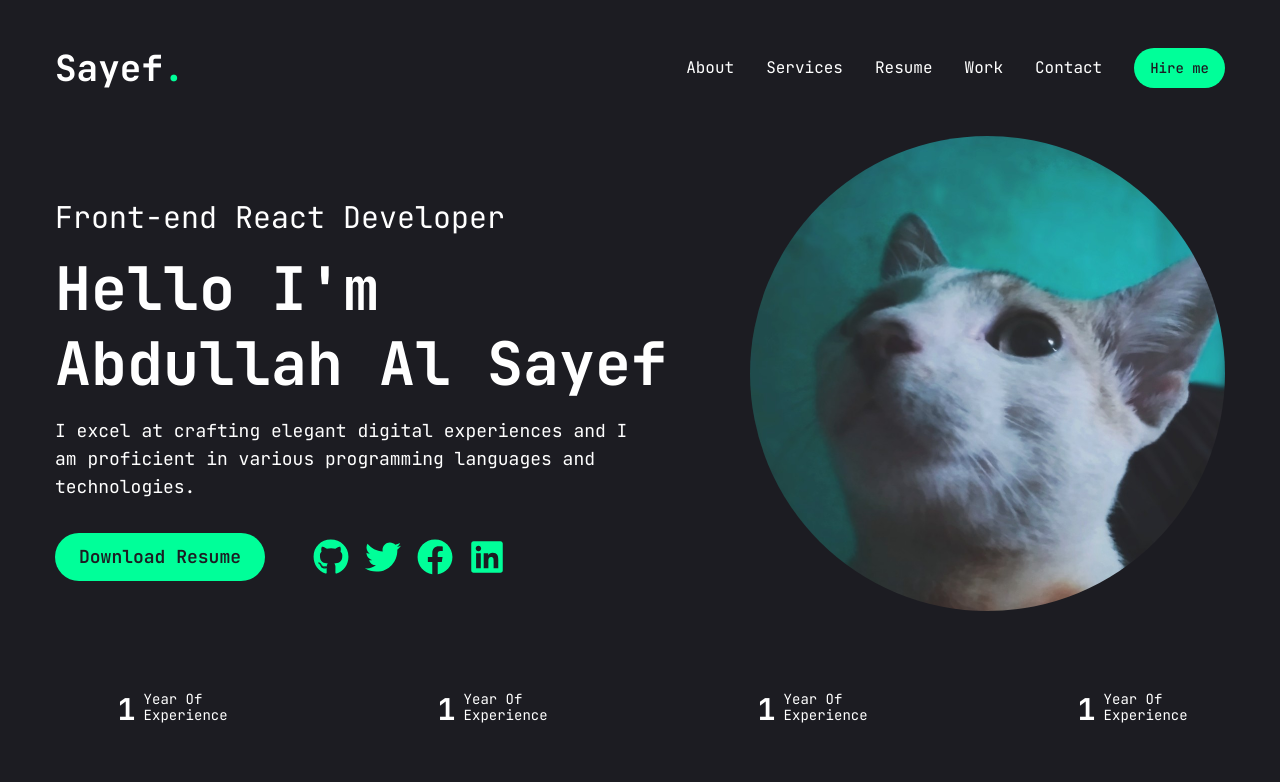
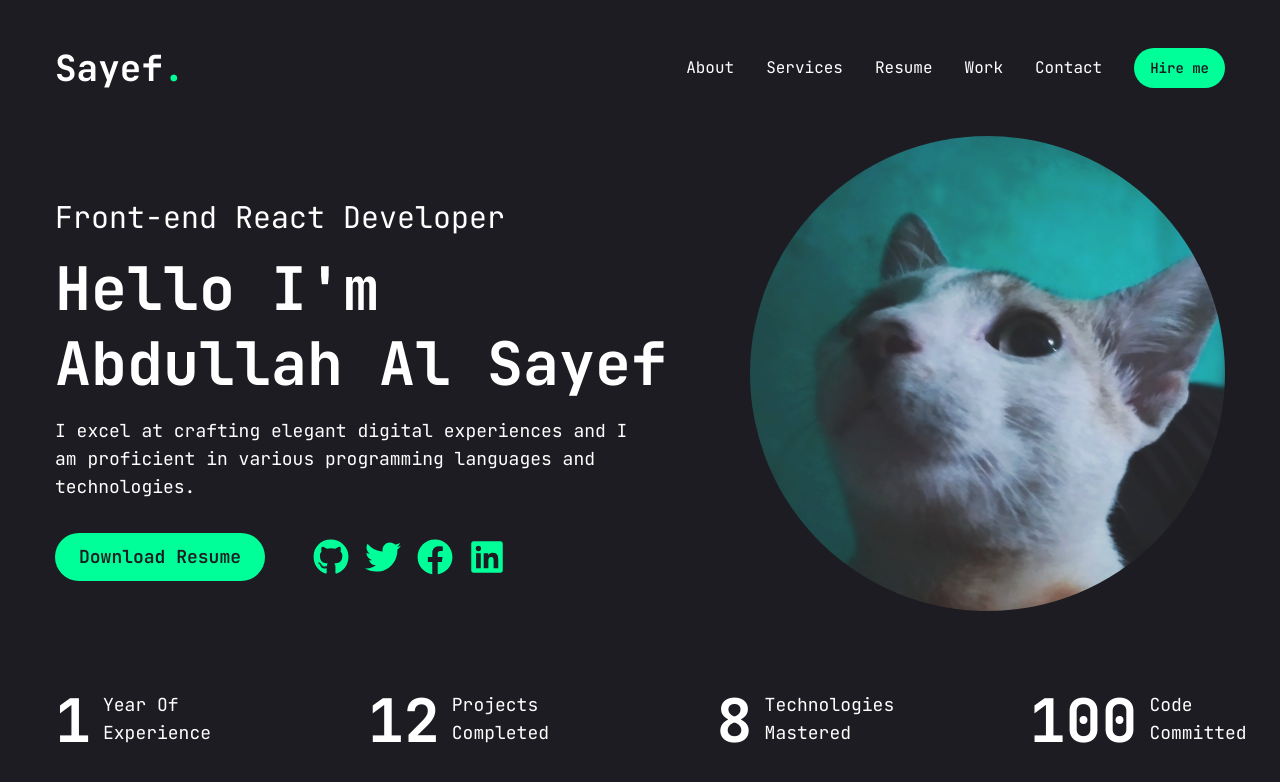
Before and after one commit to blckdrgn03/new-portfolio, a Next.js app: page / in a window 1280 px wide. Shown: the top 782 px of the page. Built offline with nearby package versions, Linux system fonts and the light colour scheme.

Commit message:
updated stats

```diff
--- a/app/page.jsx
+++ b/app/page.jsx
@@ -7,14 +7,14 @@ import Image from "next/image";
 export default function Home() {
     return (
         <main>
-                <section className="container flex flex-col items-center xl:flex-row-reverse justify-between">
-                <div className="relative rounded-full overflow-hidden xl:pb-0 h-[250px] w-[250px] xl:h-[475px] xl:w-[475px] mb-8">
+            <section className="container flex flex-col items-center xl:flex-row-reverse justify-between">
+                <div className="relative rounded-full overflow-hidden xl:pb-0 h-[250px] w-[250px] md:h-[275px] md:w-[275px] md:h-[300px] md:w-[300px] xl:h-[475px] xl:w-[475px] mb-8">
                     <Image className="object-cover absolute" alt="Sayef" fill quality={100} src="/pic.png"/>
                 </div>
                 <div>
-                    <span className="text-center xl:text-left pb-1 block text-lg xl:text-3xl xl:pb-4">Front-end React Developer</span>
-                    <h1 className="md:leading-tight xl:leading-tight text-3xl xl:text-6xl font-bold text-center xl:text-left pb-4">Hello I&apos;m <br />Abdullah Al Sayef</h1>
-                    <p className="xl:w-[54ch] text-sm text-center xl:text-left pb-8 xl:text-lg xl:pb-8">I excel at crafting elegant digital experiences and I am proficient in various programming languages and technologies.</p>
+                    <span className="text-center xl:text-left pb-1 block text-lg lg:text-xl xl:text-3xl xl:pb-4">Front-end React Developer</span>
+                    <h1 className="md:leading-tight md:text-4xl xl:leading-tight text-3xl lg:text-5x xl:text-6xl font-bold text-center xl:text-left pb-4">Hello I&apos;m <br />Abdullah Al Sayef</h1>
+                    <p className="xl:w-[54ch] text-sm md:text-md text-center xl:text-left pb-8 lg:text-lg xl:pb-8">I excel at crafting elegant digital experiences and I am proficient in various programming languages and technologies.</p>
                     <Socials />
                 </div>
 
--- a/components/header.jsx
+++ b/components/header.jsx
@@ -40,7 +40,7 @@ export default function Header() {
                         return <Link className={`${currentPath == link.path && "text-accent border-b-accent border-b-2"} hover:text-accent transition-all duration-300 capitalize`}  key={i} href={link.path}>{link.name}</Link>;
                     })}
                 </nav>
-                <Button className="semibold bg-accent text-primary rounded-full hover:bg-accent-hover">Hire me</Button>
+                <Button className="font-semibold bg-accent text-primary rounded-full hover:bg-accent-hover">Hire me</Button>
             </div>
             <HiMenuAlt4 className="text-4xl cursor-pointer xl:hidden"/>
         </header>
--- a/components/socials.jsx
+++ b/components/socials.jsx
@@ -5,19 +5,19 @@ import { FaGithub, FaFacebook, FaTwitter, FaLinkedin } from "react-icons/fa";
 export default function Socials() {
     return (
         <div className="flex justify-center xl:justify-start items-center gap-8 xl:gap-12">
-            <Button className="bg-accent text-sm font-semibold xl:p-6 xl:text-lg text-primary rounded-full hover:bg-accent-hover">Download Resume</Button>
+            <Button className="bg-accent text-sm lg:text-md font-semibold xl:p-6 xl:text-lg text-primary rounded-full hover:bg-accent-hover">Download Resume</Button>
             <div className="flex gap-4 items-center">
                 <a href="">
-                    <FaGithub className="hover:text-accent-hover text-2xl xl:text-4xl text-accent"/>
+                    <FaGithub className="hover:text-accent-hover text-2xl xl:text-4xl lg:text-3xl text-accent"/>
                 </a>
                 <a href="">
-                    <FaTwitter className="hover:text-accent-hover text-2xl xl:text-4xl text-accent"/>
+                    <FaTwitter className="hover:text-accent-hover text-2xl xl:text-4xl lg:text-3xl text-accent"/>
                 </a>
                 <a href="">
-                    <FaFacebook className="hover:text-accent-hover text-2xl xl:text-4xl text-accent"/>
+                    <FaFacebook className="hover:text-accent-hover text-2xl lg:text-3xl xl:text-4xl text-accent"/>
                 </a>
                 <a href="">
-                    <FaLinkedin className="hover:text-accent-hover text-2xl xl:text-4xl text-accent"/>
+                    <FaLinkedin className="hover:text-accent-hover text-2xl lg:text-3xl xl:text-4xl text-accent"/>
                 </a>
 
 
--- a/components/stats.jsx
+++ b/components/stats.jsx
@@ -1,24 +1,24 @@
+import CountupOnVisible from '@/lib/CountupOnVisible';
+
 export default function Stats() {
     return (
-        <section className="flex flex-wrap xl:flex-nowrap justify-between mt-12">
-            <div className="w-1/2 gap-2 mb-8 flex justify-center align-center">
-                <span className="text-3xl font-bold">1</span>
-                <span className="capitalize text-sm leading-4 w-[7ch]">year of experience</span>
+        <section className="flex container flex-wrap md:flex-nowrap justify-between mt-12">
+            <div className="w-1/2 md:w-auto gap-2 xl:gap-3 mb-8 md:mb-0 flex justify-center align-center">
+                <span className="text-3xl lg:text-4xl xl:text-6xl font-bold"><CountupOnVisible start={0} end={1} duration={5}/></span>
+                <span className="capitalize text-sm lg:text-md leading-4 xl:text-lg w-[7ch]">year of experience</span>
             </div>
-            <div className="w-1/2 gap-2 flex justify-center align-center">
-                <span className="text-3xl font-bold">1</span>
-                <span className="capitalize text-sm leading-4 w-[7ch]">year of experience</span>
+            <div className="w-1/2 md:w-auto gap-2 xl:gap-3 flex justify-center align-center">
+                <span className="text-3xl lg:text-4xl xl:text-6xl font-bold"><CountupOnVisible start={0} end={12} duration={5}/></span>
+                <span className="capitalize text-sm lg:text-md leading-4 xl:text-lg w-[7ch]">projects completed</span>
             </div>
-            <div className="w-1/2 gap-2 mb-8 flex justify-center align-center">
-                <span className="text-3xl font-bold">1</span>
-                <span className="capitalize text-sm leading-4 w-[7ch]">year of experience</span>
+            <div className="w-1/2 md:w-auto gap-2 xl:gap-3 mb-8 md:mb-0 flex justify-center align-center">
+                <span className="text-3xl lg:text-4xl xl:text-6xl font-bold"><CountupOnVisible start={0} end={8} duration={5}/></span>
+                <span className="capitalize text-sm lg:text-md xl:text-lg leading-4 w-[7ch]">technologies mastered</span>
             </div>
-            <div className="w-1/2 gap-2  flex justify-center align-center">
-                <span className="text-3xl font-bold">1</span>
-                <span className="capitalize text-sm leading-4 w-[7ch]">year of experience</span>
+            <div className="w-1/2 md:w-auto gap-2 xl:gap-3 flex justify-center align-center">
+                <span className="text-3xl lg:text-4xl xl:text-md xl:text-6xl font-bold"><CountupOnVisible start={0} end={100} duration={5}/></span>
+                <span className="capitalize text-sm lg:text-md xl:text-lg leading-4 w-[7ch]">code committed</span>
             </div>
-
-
         </section>
     )
 }
--- /dev/null
+++ b/lib/CountupOnVisible.jsx
@@ -0,0 +1,44 @@
+'use client'
+
+import React, { useRef, useState, useEffect } from 'react';
+import CountUp from 'react-countup';
+
+const CountUpOnVisible = ({ start, end, duration }) => {
+  const [isVisible, setIsVisible] = useState(false);
+  const countRef = useRef(null);
+
+  useEffect(() => {
+    // Check if running in the browser
+    if (typeof window !== 'undefined') {
+      const observer = new IntersectionObserver(
+        ([entry]) => {
+          if (entry.isIntersecting) {
+            setIsVisible(true);
+            observer.disconnect(); // Stop observing after it becomes visible
+          }
+        },
+        { threshold: 0.1 } // Adjust this threshold as needed
+      );
+
+      if (countRef.current) {
+        observer.observe(countRef.current);
+      }
+
+      return () => {
+        if (countRef.current) {
+          observer.unobserve(countRef.current);
+        }
+      };
+    }
+  }, []);
+
+  return (
+    <div ref={countRef}>
+      {isVisible && (
+        <CountUp start={start} end={end} duration={duration} />
+      )}
+    </div>
+  );
+};
+
+export default CountUpOnVisible;
--- a/package.json
+++ b/package.json
@@ -23,6 +23,7 @@
     "lucide-react": "^0.446.0",
     "next": "14.2.13",
     "react": "^18",
+    "react-countup": "^6.5.3",
     "react-dom": "^18",
     "react-icons": "^5.3.0",
     "tailwind-merge": "^2.5.2",
```
Also changed, not shown: 1 other file (tests, documents, lock files or other folders).
